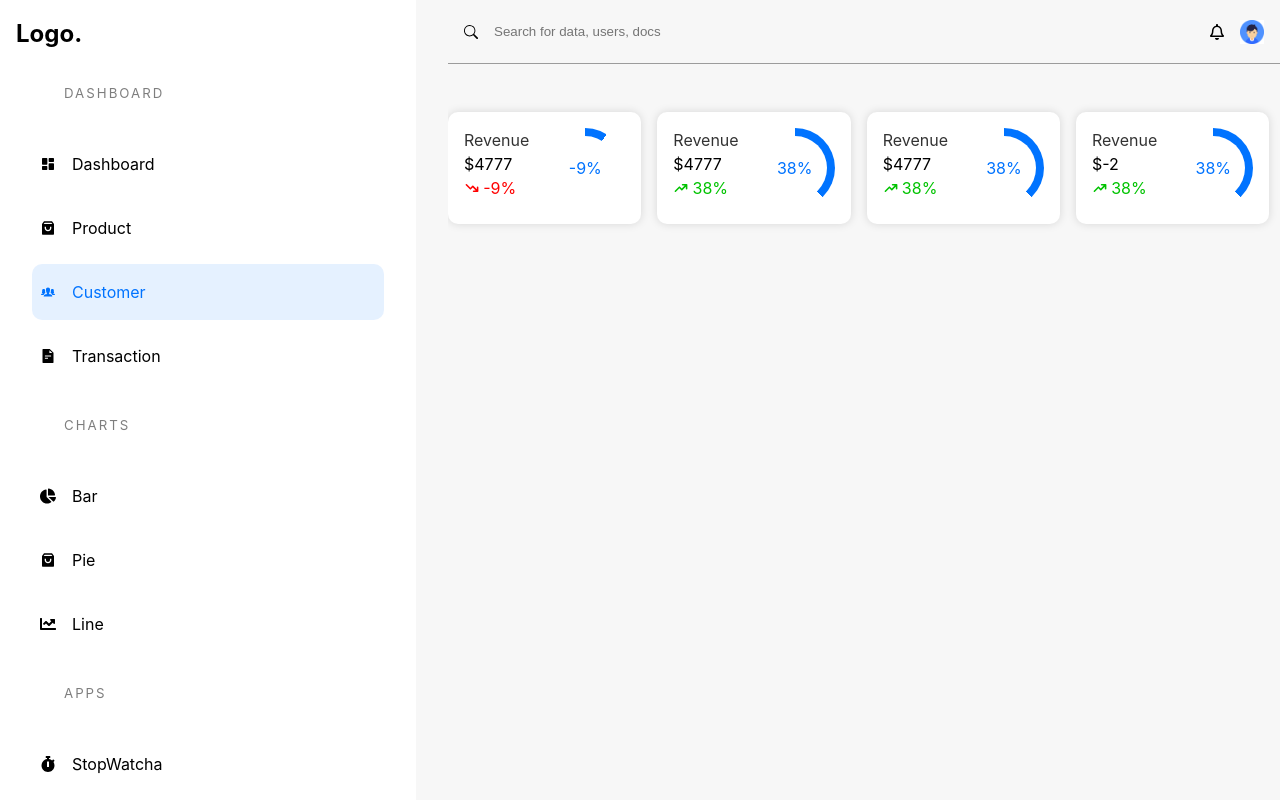
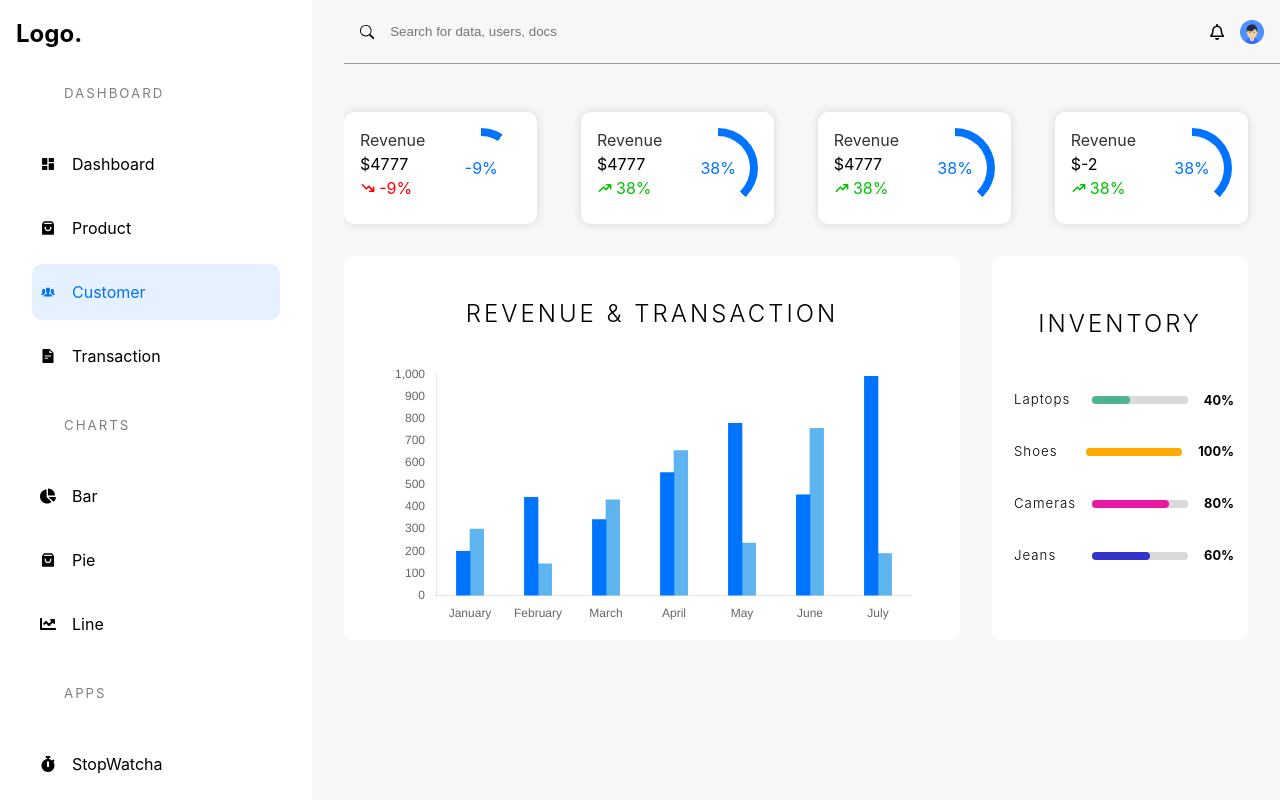
Before and after one commit to abdulmanan-ali/e-commerce, a React (Vite) app: page /admin/customer in a window 1280 px wide. Built offline with nearby package versions, Linux system fonts and the light colour scheme.

Commit message:
new commit

```diff
--- a/package.json
+++ b/package.json
@@ -11,7 +11,9 @@
   },
   "dependencies": {
     "@types/react-router-dom": "^5.3.3",
+    "chart.js": "^4.4.4",
     "react": "^18.3.1",
+    "react-chartjs-2": "^5.2.0",
     "react-dom": "^18.3.1",
     "react-icons": "^5.3.0",
     "react-router-dom": "^6.26.1"
--- /dev/null
+++ b/src/assets/CategoryData.json
@@ -0,0 +1,52 @@
+{
+    "categories": [
+      {
+        "value": 40,
+        "heading": "Laptops"
+      },
+
+      {
+        "value": 100,
+        "heading": "Shoes"
+      },
+      {
+        "value": 80,
+        "heading": "Cameras"
+      },
+      {
+        "value": 60,
+        "heading": "Jeans"
+      }
+    ],
+
+    "transaction": [
+      {
+        "id": "ksdnfkjsdfx",
+        "amount": 4000,
+        "quantity": 4,
+        "discount": 300,
+        "status": "Processing"
+      },
+      {
+        "id": "sdsdssdsd",
+        "amount": 5100,
+        "quantity": 2,
+        "discount": 900,
+        "status": "Processing"
+      },
+      {
+        "id": "sdsdcvsssdsd",
+        "amount": 13000,
+        "quantity": 91,
+        "discount": 0,
+        "status": "Shipped"
+      },
+      {
+        "id": "dfddddfd",
+        "amount": 2300,
+        "quantity": 4,
+        "discount": 2000,
+        "status": "Processing"
+      }
+    ]
+  }
--- /dev/null
+++ b/src/components/Charts.tsx
@@ -0,0 +1,104 @@
+import {
+    Chart as ChartJS,
+    CategoryScale,
+    LinearScale,
+    BarElement,
+    Title,
+    Tooltip,
+    Legend,
+    ChartData,
+    ChartOptions,
+    ArcElement,
+    PointElement,
+    LineElement,
+    Filler,
+} from "chart.js";
+import { Bar, Doughnut, Line, Pie } from "react-chartjs-2";
+
+ChartJS.register(
+    CategoryScale,
+    LinearScale,
+    BarElement,
+    Title,
+    Tooltip,
+    Legend,
+    ArcElement,
+    PointElement,
+    LineElement,
+    Filler
+);
+
+const months = ["January", "February", "March", "April", "May", "June", "July"];
+
+interface BarChartProps {
+    horizontal?: boolean;
+    data_1: number[];
+    data_2: number[];
+    title_1: string;
+    title_2: string;
+    bgColor_1: string;
+    bgColor_2: string;
+    labels?: string[];
+}
+
+export const BarChart = ({
+    data_1 = [],
+    data_2 = [],
+    title_1,
+    title_2,
+    bgColor_1,
+    bgColor_2,
+    horizontal = false,
+    labels = months,
+}: BarChartProps) => {
+    const options: ChartOptions<"bar"> = {
+        responsive: true,
+        indexAxis: horizontal ? "y" : "x",
+        plugins: {
+            legend: {
+                display: false,
+            },
+            title: {
+                display: false,
+            },
+        },
+
+        scales: {
+            y: {
+                beginAtZero: true,
+                grid: {
+                    display: false,
+                },
+            },
+            x: {
+                grid: {
+                    display: false,
+                },
+            },
+        },
+    };
+
+    const data: ChartData<"bar", number[], string> = {
+        labels,
+        datasets: [
+            {
+                label: title_1,
+                data: data_1,
+                backgroundColor: bgColor_1,
+                barThickness: "flex",
+                barPercentage: 1,
+                categoryPercentage: 0.4,
+            },
+            {
+                label: title_2,
+                data: data_2,
+                backgroundColor: bgColor_2,
+                barThickness: "flex",
+                barPercentage: 1,
+                categoryPercentage: 0.4,
+            },
+        ],
+    };
+
+    return <Bar width={horizontal ? "200%" : ""} options={options} data={data} />;
+};
--- a/src/pages/Dashboard.tsx
+++ b/src/pages/Dashboard.tsx
@@ -2,7 +2,10 @@ import AdminSidebar from "../components/AdminSidebar";
 import { BsSearch } from "react-icons/bs";
 import { HiTrendingUp, HiTrendingDown } from "react-icons/hi";
 import { FaRegBell } from "react-icons/fa";
-import userImage from  "../assets/userpic.png"
+import userImage from "../assets/userpic.png";
+import data from "../assets/CategoryData.json";
+import { BarChart } from "../components/Charts";
+// import BarCharts from "./Charts/BarChart";
 
 const Dashboard = () => {
   return (
@@ -48,6 +51,34 @@ const Dashboard = () => {
             color="rgb(0,115,255)"
           />
         </section>
+
+        <section className="graph-container">
+          <div className="revenue-chart">
+            <h2>Revenue & Transaction</h2>
+            <BarChart
+              data_2={[300, 144, 433, 655, 237, 755, 190]}
+              data_1={[200, 444, 343, 556, 778, 455, 990]}
+              title_1="Revenue"
+              title_2="Transaction"
+              bgColor_1="rgb(0,115,255)"
+              bgColor_2="rgba(53,162,235,0.8)"
+            />
+          </div>
+
+          <div className="dashboard-categories">
+            <h2>Inventory</h2>
+            <div>
+              {data.categories.map((i) => (
+                <CategoryItem
+                  key={i.heading}
+                  heading={i.heading}
+                  value={i.value}
+                  color={`hsl(${i.value * 4},${i.value}%,50%)`}
+                />
+              ))}
+            </div>
+          </div>
+        </section>
       </main>
     </div>
   );
@@ -69,7 +100,7 @@ const WidgetItem = ({
   color,
 }: WidgetItemProps) => (
   <article className="widget">
-    <div className="widgetInfo">
+    <div className="widget-info">
       <p>{heading}</p>
 
       {amount ? `$${value}` : value}
@@ -104,4 +135,25 @@ const WidgetItem = ({
   </article>
 );
 
+interface categoryItemProps {
+  heading: string;
+  value: number;
+  color: string;
+}
+
+const CategoryItem = ({ heading, value, color }: categoryItemProps) => (
+  <div className="category-item">
+    <h5>{heading}</h5>
+    <div>
+      <div
+        style={{
+          backgroundColor: color,
+          width: `${value}%`,
+        }}
+      ></div>
+    </div>
+    <span>{value}%</span>
+  </div>
+);
+
 export default Dashboard;
--- a/src/styles/_dashboard.scss
+++ b/src/styles/_dashboard.scss
@@ -29,7 +29,7 @@
             border-radius: 10px;
             @include flex(row, space-between, stretch);
 
-            .widgetInfo {
+            .widget-info {
                 >p {
                     opacity: 0.8;
                 }
@@ -66,4 +66,72 @@
             }
         }
     }
+
+    .graph-container {
+        @include flex(row, unset, unset, 2rem);
+        padding: 0 2rem 2rem 0;
+
+        >div {
+            background-color: white;
+            border-radius: 10px;
+        }
+
+        .revenue-chart {
+            width: 100%;
+            padding: 1rem 3rem;
+
+            >h2 {
+                @include heading();
+                text-align: center;
+                margin: 1.5rem 0 2rem 0;
+            }
+        }
+
+        .dashboard-categories {
+            width: 100%;
+            max-width: 16rem;
+            @include flex(column, center, center, 0);
+            padding-bottom: 2rem;
+
+            >h2 {
+                @include heading();
+                text-align: center;
+                margin: 1.5rem 0 2rem 0;
+            }
+
+            >div {
+                overflow-y: auto;
+                padding-left: 0.5rem;
+            }
+
+            .category-item {
+                @include flex(row, space-between);
+                padding: 1rem;
+
+                >h5 {
+                    letter-spacing: 1px;
+                    font-weight: 300;
+                }
+
+                >div {
+                    margin-left: auto;
+                    width: 6rem;
+                    background-color: rgb(217, 217, 217);
+                    border-radius: 20px;
+                    height: 0.5rem;
+                    flex: none;
+
+                    >div {
+                        border-radius: 20px;
+                        height: 100%;
+                    }
+                }
+
+                >span {
+                    font-size: 0.8rem;
+                    font-weight: 700;
+                }
+            }
+        }
+    }
 }
--- a/src/styles/app.scss
+++ b/src/styles/app.scss
@@ -35,7 +35,7 @@ li {
 }
 
 .admin-container {
-    @include grid(1fr 2fr, 2rem);
+    @include grid(1fr 3fr, 2rem);
     height: 100vh;
     background-color: rgb(247, 247, 247);
 
```
Also changed, not shown: src/pages/Charts/BarCharts.tsx (added, +56 -0 lines), src/styles/_mixin.scss (+9 -4 lines), 1 other file (tests, documents, lock files or other folders).
